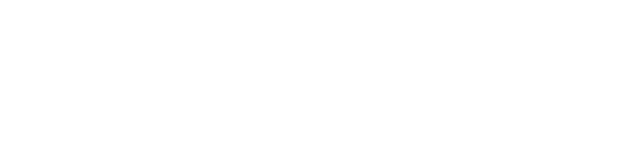
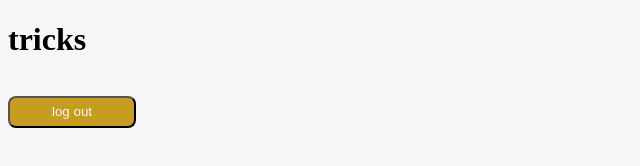
Before and after one commit to pgm-kim/sport_application, a plain HTML site: page index.html in a window 1280 px wide. Shown: the whole page, without its empty margins (0-640 px from the left). Drawn offline with Linux system fonts and the light colour scheme.

Commit message:
login done

```diff
--- a/index.html
+++ b/index.html
@@ -0,0 +1,19 @@
+<!DOCTYPE html>
+<html lang="en">
+<head>
+    <meta charset="UTF-8">
+    <meta http-equiv="X-UA-Compatible" content="IE=edge">
+    <meta name="viewport" content="width=device-width, initial-scale=1.0">
+    <link rel="stylesheet" href="./main.css">
+    <title>tricks</title>
+</head>
+<body>
+    <header>
+        <h1>tricks</h1>
+        <a href="./login.html"><button>log out</button></a>
+    </header>
+    <main>
+
+    </main>
+</body>
+</html>
--- a/main.css
+++ b/main.css
@@ -1,7 +1,47 @@
+:root {
+    --color-white: #ffffff;
+    --color-broken-white: #F6F6F5;
+    --color-black: #000000;
+    --color-grey: #707070;
+    --color-light-blue: #AED2D3;
+    --color-dark-blue: #5473D3;
+    --color-mustard: #C69C21;
+    --color-dark-green: #1E6164;
+}
+
+
 .loginpage {
-    background-color: #aed2d3;
+    background-color: var(--color-light-blue);
     margin: auto;
+    display: flex;
+
 }
 .skaterboy {
-    width: 50%;
+    margin: 20rem;
+vertical-align: middle
+;}
+
+.loginform {
+    vertical-align: middle;
 }
+
+body {
+    background-color: var(--color-broken-white);
+}
+
+header {
+    border-bottom: #707070;
+}
+
+button {
+    width: 8rem;
+    height: 2rem;
+    margin-top: 1rem;
+    background-color: #C69C21;
+    color: #F6F6F5;
+    border-radius: 0.5rem;
+}
+
+.form {
+    padding-bottom: 1rem;
+}
```
Also changed, not shown: login.html (+10 -2 lines).
